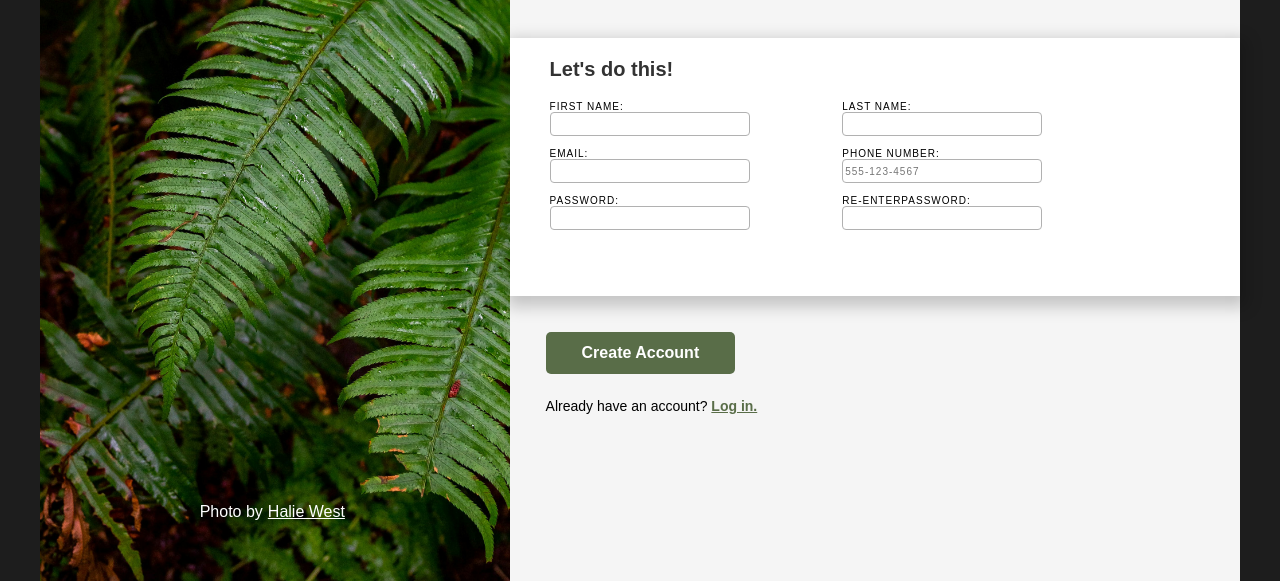
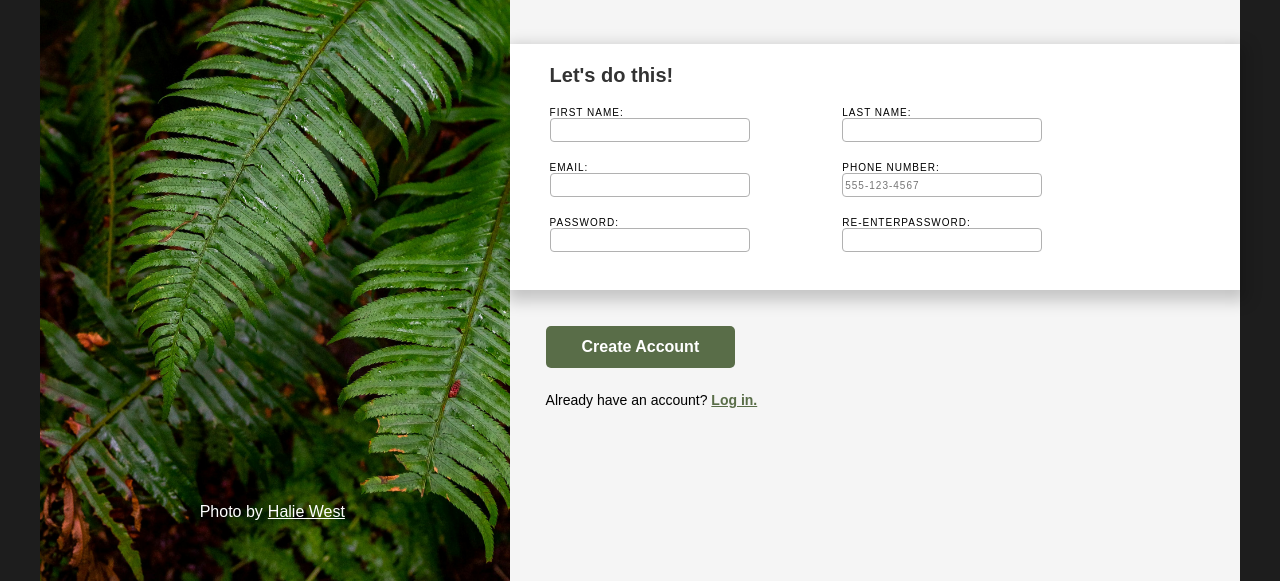
Before and after one commit to brebierod/signup-form, a plain HTML site: page index.html in a window 1280 px wide. Shown: the part 219-800 px from the top of the page. Drawn offline with Linux system fonts and the light colour scheme.

Commit message:
Adjust input spacing

```diff
--- a/style.css
+++ b/style.css
@@ -91,7 +91,7 @@ img {
 }
 
 form {
-    padding: 0px 40px 36px 40px;
+    padding: 0px 40px 0px 40px;
     width: 100%;
 }
 
@@ -126,7 +126,7 @@ input, .form-label {
 }
 
 input {
-    margin-bottom: 12px;
+    margin-bottom: 20px;
     outline: none;
     border: 1px solid rgb(177, 177, 177);
     height: 24px;
```
